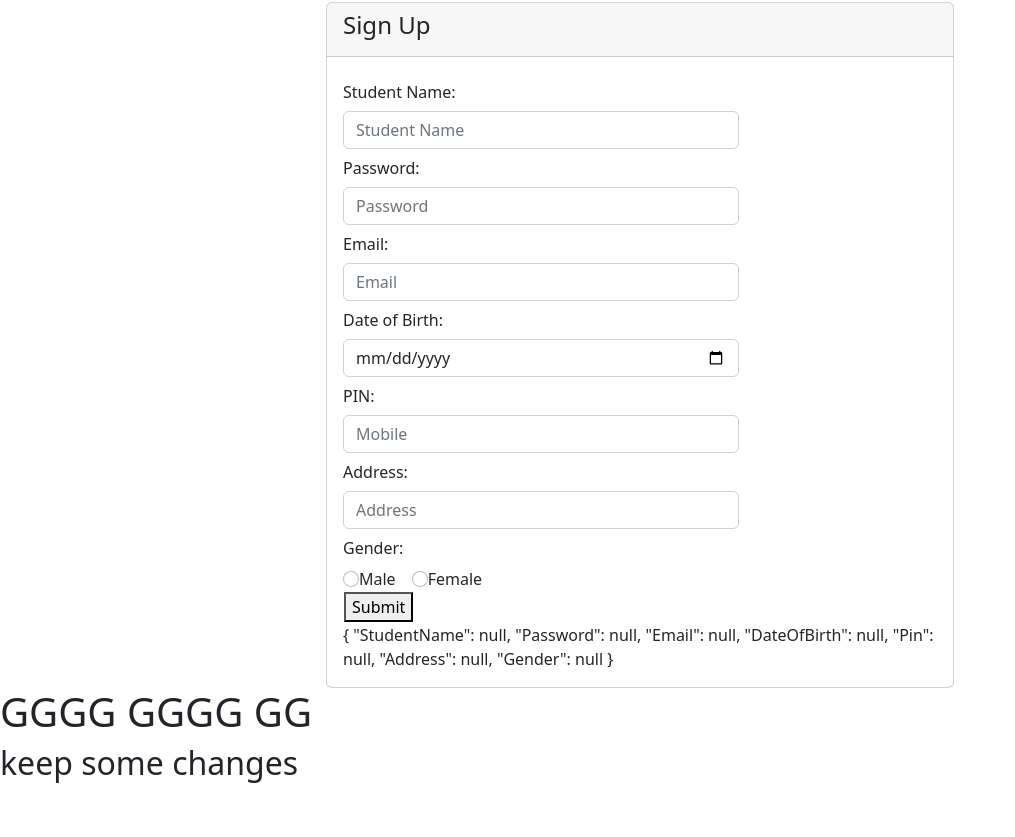
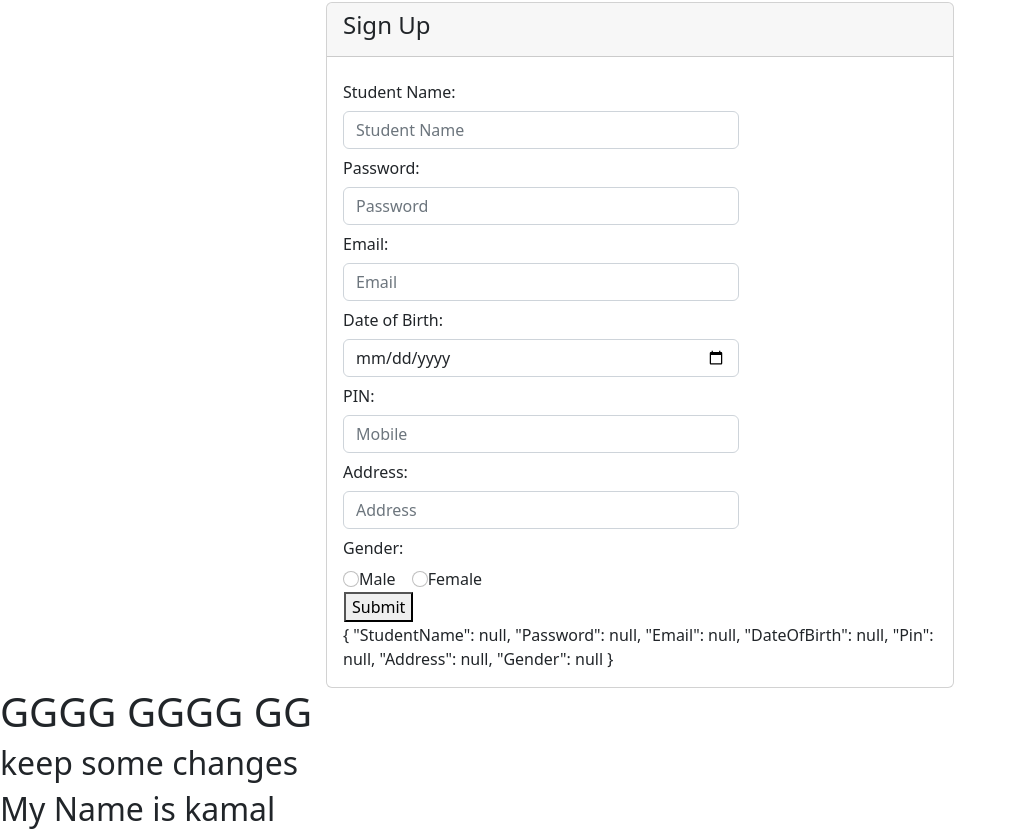
Before and after one commit to kamallochanpradhan/deployMyAngularFrontend, an Angular app: page / in a window 1280 px wide. Shown: the part 126-963 px from the top of the page, without its empty margins (0-1015 px from the left). Before the commit the page ends 916 px from the top, so only its background shows below. Built offline with nearby package versions, Linux system fonts and the light colour scheme; no server answers.

Commit message:
3rd chaange

```diff
--- a/src/app/app.component.html
+++ b/src/app/app.component.html
@@ -4,3 +4,5 @@
 <app-register></app-register>
 
 <router-outlet></router-outlet>
+
+<h2>My Name is kamal</h2>
```
